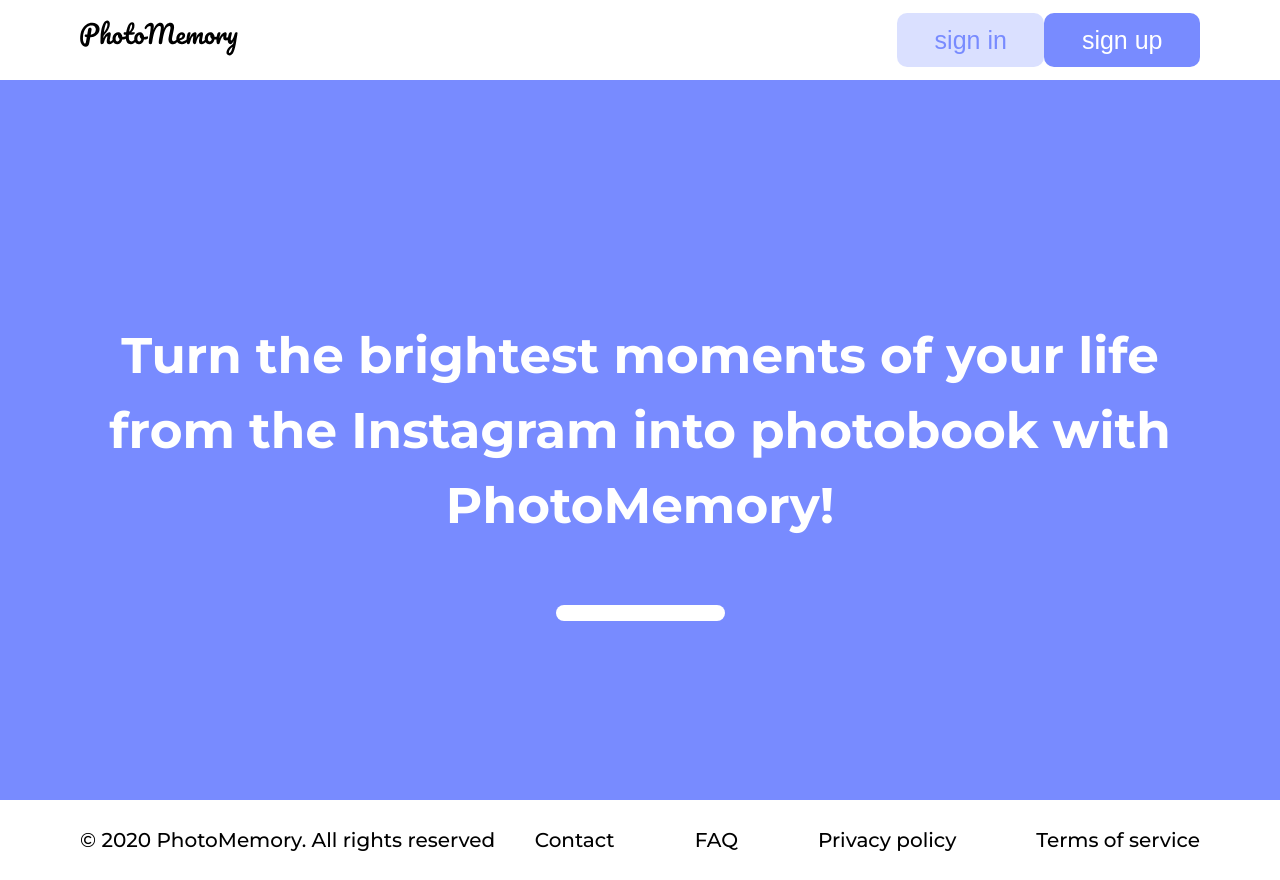
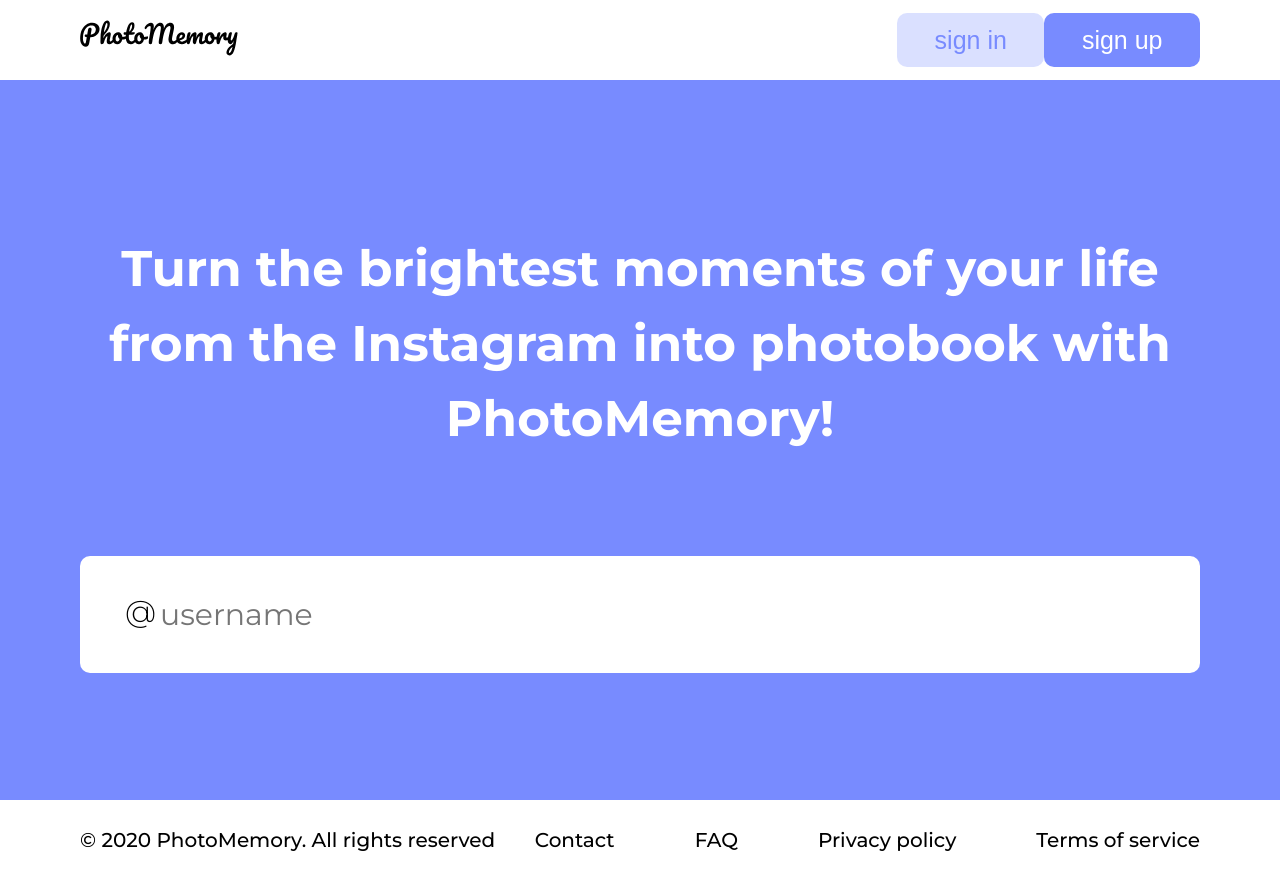
Before and after one commit to floss-order/photomemory, a React (Create React App) app in the folder client/: page / in a window 1280 px wide. Built offline with nearby package versions, Linux system fonts and the light colour scheme.

Commit message:
Added at symbol to the account search input

```diff
--- a/client/src/components/Header.css
+++ b/client/src/components/Header.css
@@ -1,6 +1,7 @@
 .header {
     position: sticky;
     top: 0;
+    z-index: 10000;
     width: 100%;
     min-height: 10vh;
     display: flex;
--- a/client/src/components/Input.css
+++ b/client/src/components/Input.css
@@ -6,13 +6,20 @@
     font-family: 'Montserrat', sans-serif;
 }
 
+.input::placeholder,
+.input::-moz-placeholder,
+.input::-webkit-input-placeholder {
+    color: black;
+}
+
 .input:focus {
     outline: none;
 }
 
 .input_search-form {
+    position: relative;
     margin-top: 2.5rem;
-    padding: 2.5rem;
+    padding: 2.5rem 5rem;
     width: 100%;
     font-size: 1.875rem;
 }
--- a/client/src/pages/Home.css
+++ b/client/src/pages/Home.css
@@ -10,3 +10,16 @@
     margin-bottom: 3.7rem;
     scroll-margin-top: 5rem;
 }
+
+.search-form {
+    align-self: stretch;
+}
+
+.search-form__input-badge {
+    position: relative;
+    left: 2.8125rem;
+    bottom: 5rem;
+    font-size: 1.875rem;
+    font-weight: 300;
+    color: black;
+}
--- a/client/src/pages/Home.jsx
+++ b/client/src/pages/Home.jsx
@@ -40,8 +40,9 @@
                     Turn the brightest moments of your life from the Instagram
                     into photobook with PhotoMemory!
                 </h1>
-                <form onSubmit={handleSubmit}>
-                    <Input type="text" value={value} onChange={e => {setValue(e.target.value)} } />
+                <form className="search-form" onSubmit={handleSubmit}>
+                    <Input className="input_search-form" placeholder="username" type="text" value={value} onChange={e => {setValue(e.target.value)} } />
+                    <span className="search-form__input-badge">@</span>
                 </form>
             </section>
 
```
